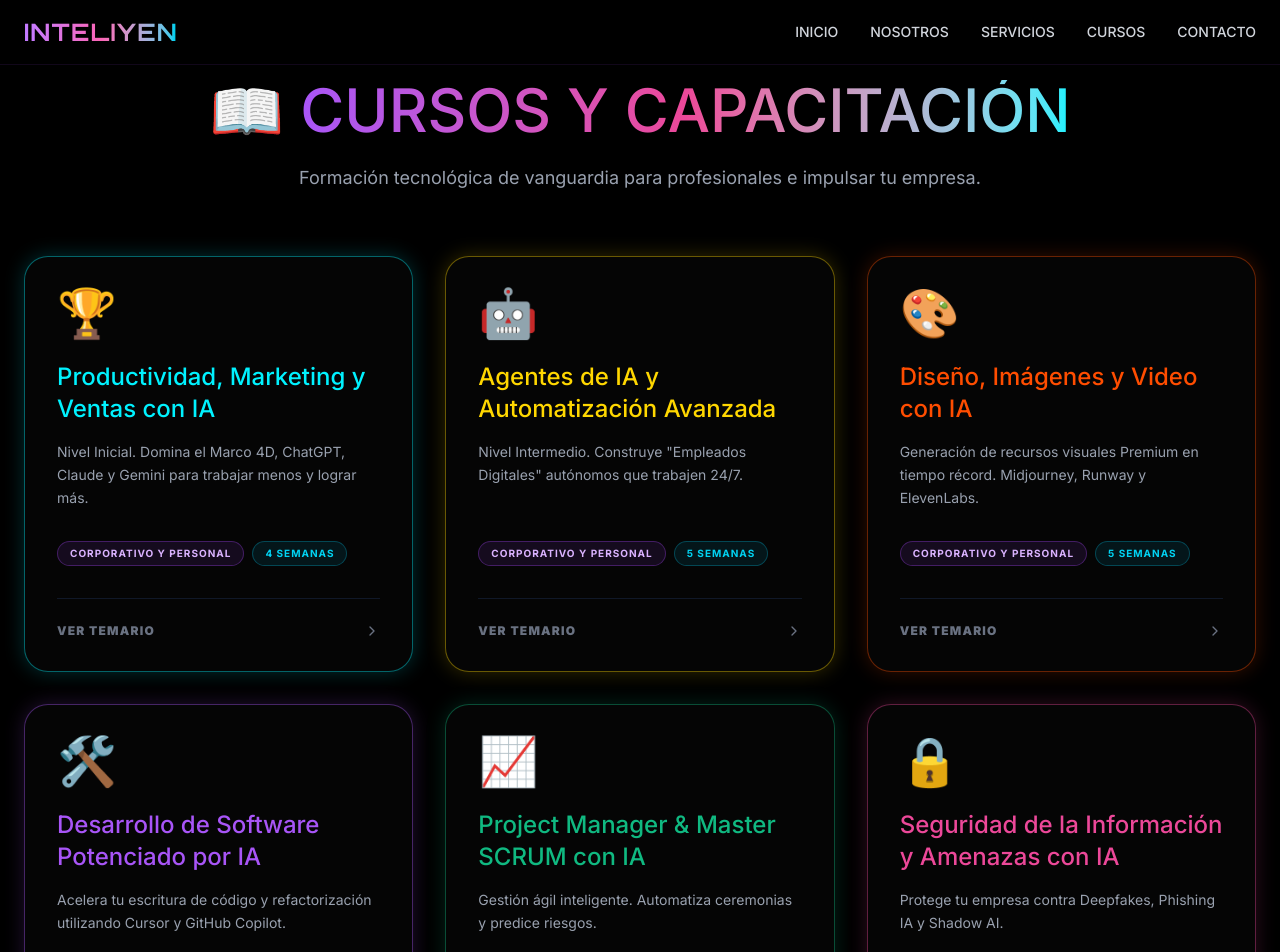
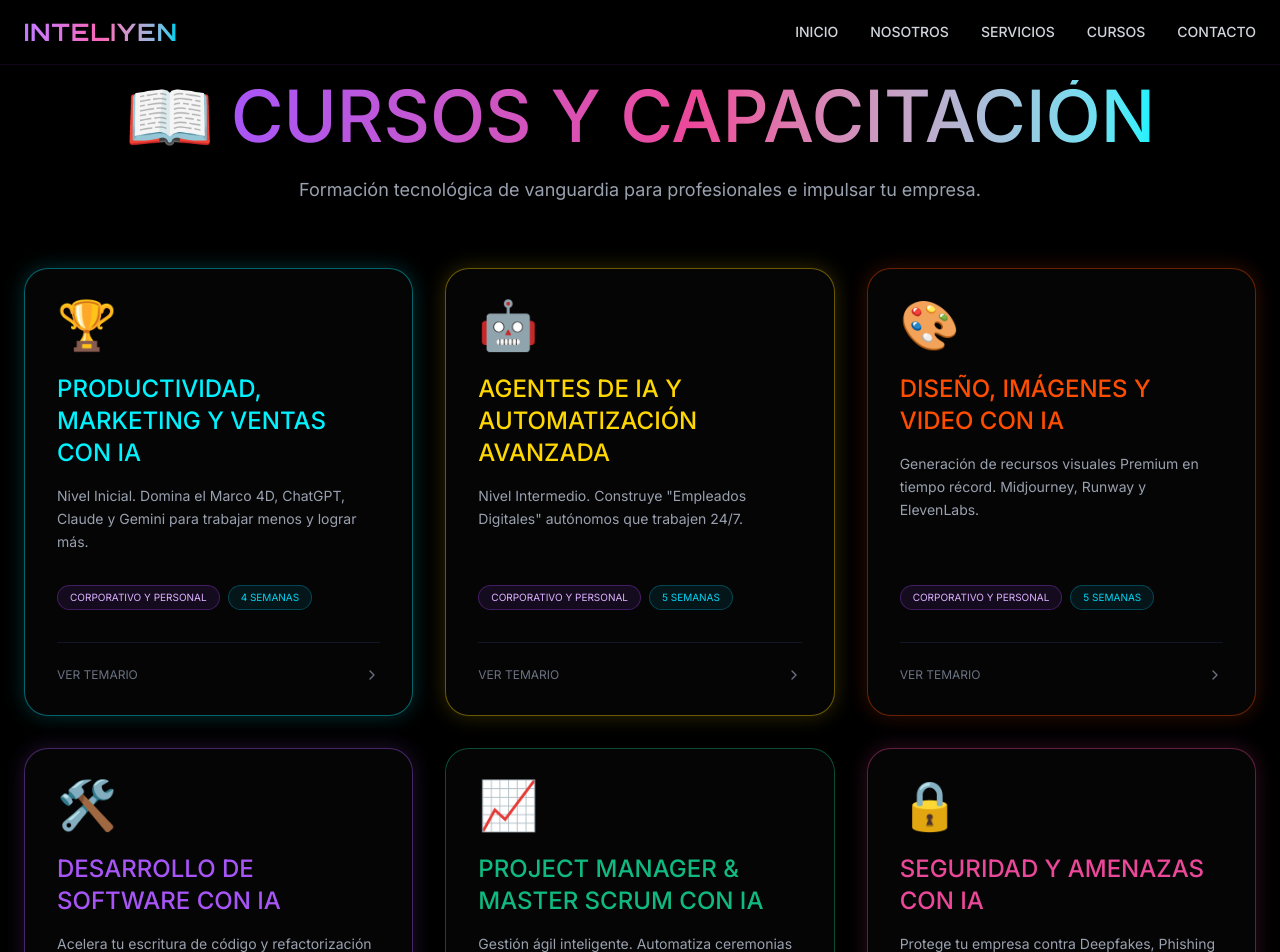
Before and after one commit to inteliyentecnologia-blip/inteliyen-web, a React (Vite) app: page /cursos in a window 1280 px wide. Shown: the top 952 px of the page. Built offline with nearby package versions, Linux system fonts and the light colour scheme.

Commit message:
fix: restaurando tipografia wide y cargando 6 cursos

```diff
--- a/src/app/data/coursesData.ts
+++ b/src/app/data/coursesData.ts
@@ -9,7 +9,7 @@ export const coursesData = [
     audience: 'Público en general, emprendedores, administrativos, vendedores y cualquier persona con CERO conocimiento de tecnología.',
     modules: [
       "Módulo 1: Mi Primer Asistente y el 'Zoológico' de la IA\n• Las 4 Reglas de Oro (El Marco 4D): Delegar, Describir, Discernir y Diligencia.\n• Los 3 Ingredientes Mágicos (Cómo piensa el robot).\n• El Zoológico: ChatGPT, Claude, Gemini y Perplexity.",
-      "Módulo 2: Cómo hablarle al Robot (Ingeniería de Prompts)\n• Saber explicar: El secreto de las instrucciones claras y directas.\n• Las 3 piezas del Prompt: Qué quiero, Cómo lo quiero y Cómo debe actuar.\n• Trucos de experto: Inyectar contexto, ejemplos Few-Shot y pensar paso a paso.",
+      "Módulo 2: Cómo hablarle al Robot (Ingeniería de Prompts)\n• Saber explicar: El secreto de las instrucciones claras y directas.\n• Las 3 piezas del Prompt: Producto, Proceso y Comportamiento.\n• Trucos de experto: Inyectar contexto, ejemplos Few-Shot y pensar paso a paso.",
       "Módulo 3: La Máquina de Ventas y Marketing\n• Marketing de Contenidos: Calendarios y anuncios persuasivos en 5 min.\n• Ventas: Cold Emails B2B hiper-personalizados.\n• Atención al Cliente: Respuestas rápidas con empatía.",
       "Módulo 4: Herramientas del Día a Día\n• NotebookLM: Preguntas directas a tus PDFs.\n• Canva Magic Studio: Presentaciones y posts con un clic.\n• IA en tu teléfono: Dictado de tareas en tiempo real."
     ]
@@ -23,10 +23,10 @@ export const coursesData = [
     duration: '5 semanas',
     audience: 'Dueños de negocio, líderes de operaciones y personas que quieren construir agentes reales.',
     modules: [
-      "Módulo 1: De Chatbots a Agentes Autónomos\n• La diferencia real: Un chat solo responde; un agente piensa y decide.\n• Ecosistema Open Source: Por qué usar n8n para libertad total.\n• Mapeo de procesos: Tareas automatizables hoy mismo.",
+      "Módulo 1: De Chatbots a Agentes Autónomos\n• La diferencia real: Un chat solo responde; un agente piensa y decide.\n• Ecosistema Open Source: n8n para libertad total.\n• Mapeo de procesos: Tareas automatizables hoy mismo.",
       "Módulo 2: El Cerebro del Agente (Claude & Lógica)\n• Por qué Claude es el mejor para reglas estrictas.\n• System Prompts y árboles de decisión.\n• Gestión de memoria del agente.",
       "Módulo 3: Orquestación Maestra con n8n\n• Instalación y entendimiento de Nodos.\n• Conexiones API seguras y Webhooks.\n• Enseñar al sistema a escuchar correos y formularios.",
-      "Módulo 4: Proyectos Reales y Mantenimiento\n• Proyecto 1: Agente Analista (Excel a Slack/WhatsApp).\n• Proyecto 2: Agente de Soporte con manuales internos.\n• Prevención de errores y actualizaciones."
+      "Módulo 4: Proyectos Reales\n• Proyecto 1: Agente Analista (Excel a Slack/WhatsApp).\n• Proyecto 2: Agente de Soporte con manuales internos.\n• Prevención de errores y actualizaciones."
     ]
   },
   {
@@ -38,8 +38,8 @@ export const coursesData = [
     duration: '5 semanas',
     audience: 'Diseñadores, mercadólogos, community managers y creativos.',
     modules: [
-      "Módulo 1: Dirección de Arte Prompteada\n• Batalla: Midjourney V6 vs DALL-E 3 vs Stable Diffusion.\n• Anatomía de un Prompt visual: Iluminación y estilo.\n• Consistencia de personajes para marcas.",
-      "Módulo 2: Diseño Gráfico y Branding Aumentado\n• Photoshop: Relleno generativo con Adobe Firefly.\n• Logotipos y vectorización rápida.\n• Brand Kit consistente 100% con IA.",
+      "Módulo 1: Dirección de Arte Prompteada\n• Batalla: Midjourney V6 vs DALL-E 3.\n• Anatomía de un Prompt visual: Iluminación y estilo.\n• Consistencia de personajes para marcas.",
+      "Módulo 2: Diseño Gráfico y Branding\n• Photoshop: Relleno generativo con Adobe Firefly.\n• Logotipos y vectorización rápida.\n• Brand Kit consistente 100% con IA.",
       "Módulo 3: La Revolución Audiovisual\n• Video: Runway, Sora y Haiper.\n• Voz: Clonación profesional con ElevenLabs.",
       "Módulo 4: Avatares y Derechos de Autor\n• HeyGen: Avatares para capacitación sin cámaras.\n• Edición basada en texto (Descript) y legalidad."
     ]
@@ -47,16 +47,16 @@ export const coursesData = [
   {
     id: 4,
     icon: '🛠️',
-    title: 'Desarrollo de Software Potenciado por IA',
+    title: 'Desarrollo de Software con IA',
     description: 'Acelera tu escritura de código y refactorización utilizando Cursor y GitHub Copilot.',
     audienceType: 'Ingeniería',
     duration: '6 semanas',
-    audience: 'Programadores (JR/SR), Arquitectos y estudiantes de ingeniería.',
+    audience: 'Programadores, Arquitectos y estudiantes de ingeniería.',
     modules: [
-      "Módulo 1: IDEs Inteligentes\n• Dominio de Cursor IDE y GitHub Copilot.\n• Autocompletado predictivo y generación de boilerplate.\n• Estructuras en React, Python o Node.js.",
-      "Módulo 2: IA como Pair Programmer\n• Traducción de código legacy.\n• Explicación de sistemas antiguos.\n• Regex y consultas SQL con lenguaje natural.",
-      "Módulo 3: Calidad, Testing y Debugging\n• Automatización de Unit Tests.\n• Refactorización y optimización de algoritmos.\n• Debugging asistido por terminal.",
-      "Módulo 4: Arquitectura y DevOps\n• Diseño de bases de datos relacionales con IA.\n• Documentación automática (Swagger/README).\n• Detección de vulnerabilidades de seguridad."
+      "Módulo 1: El Nuevo Entorno (IDEs Inteligentes)\n• Cursor IDE y GitHub Copilot.\n• Autocompletado predictivo y boilerplate.",
+      "Módulo 2: Pair Programming\n• Traducción de código legacy.\n• Consultas SQL con lenguaje natural.",
+      "Módulo 3: Calidad y Testing\n• Automatización de Unit Tests.\n• Refactorización y Debugging asistido.",
+      "Módulo 4: Arquitectura y DevOps\n• Diseño de bases de datos con IA.\n• Documentación automática (Swagger/README)."
     ]
   },
   {
@@ -68,24 +68,24 @@ export const coursesData = [
     duration: '4 semanas',
     audience: 'Líderes de equipo, Product Owners, Scrum Masters y directores.',
     modules: [
-      "Módulo 1: Agilidad en la Era IA\n• SCRUM y el nuevo rol del Orquestador de IA.",
-      "Módulo 2: Gestión Inteligente del Backlog\n• Redacción de Historias de Usuario con Claude.\n• Estimación de Story Points basada en datos.\n• División automática de Épicas.",
+      "Módulo 1: Agilidad en la Era IA\n• SCRUM y el rol del Orquestador de IA.",
+      "Módulo 2: Gestión de Backlog\n• Historias de Usuario con Claude.\n• Estimación de Story Points con datos.",
       "Módulo 3: Automatización de Ceremonias\n• Daily Standups y minutas automáticas.\n• Integración con Jira y Asana.",
-      "Módulo 4: Predicción de Riesgos\n• Análisis predictivo de retrasos.\n• Reportes ejecutivos semanales automáticos.\n• Comunicación difícil y manejo de crisis."
+      "Módulo 4: Predicción de Riesgos\n• Análisis predictivo de retrasos.\n• Reportes ejecutivos automáticos."
     ]
   },
   {
     id: 6,
     icon: '🔒',
-    title: 'Seguridad de la Información y Amenazas con IA',
+    title: 'Seguridad y Amenazas con IA',
     description: 'Protege tu empresa contra Deepfakes, Phishing IA y Shadow AI.',
     audienceType: 'Seguridad / Legal',
     duration: '4 semanas',
-    audience: 'Directores TI (CTOs, CISOs), equipos legales y Recursos Humanos.',
+    audience: 'Directores TI (CTOs, CISOs), equipos legales y RRHH.',
     modules: [
       "Módulo 1: El Nuevo Paisaje de Ataques\n• Spear-Phishing Generativo y Deepfakes.\n• Inyección de Prompts en chatbots corporativos.",
       "Módulo 2: Escudo Defensivo\n• Detección de anomalías con Machine Learning.\n• Bloqueo automático de malware.",
-      "Módulo 3: Privacidad y Shadow AI\n• Riesgos de IAs públicas vs Entornos Enterprise.\n• Control de fugas de datos en RRHH.",
+      "Módulo 3: Privacidad y Shadow AI\n• Riesgos de IAs públicas vs Entornos Enterprise.\n• Control de fugas de datos.",
       "Módulo 4: Gobernanza y Política\n• Manual de Uso Aceptable de IA.\n• Protocolos ante brechas de datos."
     ]
   }
--- a/src/app/pages/CourseDetailPage.tsx
+++ b/src/app/pages/CourseDetailPage.tsx
@@ -14,7 +14,7 @@ export default function CourseDetailPage() {
   return (
     <div className="min-h-screen bg-black text-white pb-20">
       <div className="max-w-5xl mx-auto px-6 pt-24">
-        <Link to="/cursos" className="text-cyan-400 hover:text-cyan-300 mb-8 inline-block font-bold uppercase tracking-widest text-sm">← Volver a Cursos</Link>
+        <Link to="/cursos" className="text-cyan-400 hover:text-cyan-300 mb-8 inline-block uppercase text-sm">← Volver a Cursos</Link>
 
         <div className="bg-[#050505] border border-gray-800 p-10 rounded-[2.5rem] shadow-2xl relative overflow-hidden mb-12">
           <span className="text-6xl mb-6 block">{course.icon}</span>
@@ -22,8 +22,8 @@ export default function CourseDetailPage() {
             {course.title}
           </h1>
           <p className="text-xl text-gray-300 mb-10 leading-relaxed max-w-3xl">{course.description}</p>
-          <p className="text-cyan-400 mb-10 text-lg">🎯 <strong>Dirigido a:</strong> {course.audience}</p>
-          <a href="https://wa.me/523314494403" target="_blank" className="inline-block bg-gradient-to-r from-[#A855F7] to-[#00F2FF] px-12 py-5 rounded-full font-bold text-lg shadow-[0_0_20px_rgba(0,242,255,0.4)]">Solicitar Información por WhatsApp</a>
+          <p className="text-cyan-400 mb-10 text-lg uppercase">🎯 Dirigido a: {course.audience}</p>
+          <a href="https://wa.me/523314494403" target="_blank" className="inline-block bg-gradient-to-r from-[#A855F7] to-[#00F2FF] px-12 py-5 rounded-full text-lg shadow-[0_0_20px_rgba(0,242,255,0.4)]">Solicitar Información por WhatsApp</a>
         </div>
 
         <h2 className="text-4xl text-center mb-12 uppercase">Temario del Curso</h2>
@@ -32,7 +32,7 @@ export default function CourseDetailPage() {
             const parts = m.split('\n•');
             return (
               <div key={i} className="bg-[#050505] border border-gray-800 p-10 rounded-[2rem] hover:border-[#A855F7]/40 transition-colors">
-                <h3 className="text-2xl text-cyan-400 mb-6">{parts[0]}</h3>
+                <h3 className="text-2xl text-cyan-400 mb-6 uppercase">{parts[0]}</h3>
                 <ul className="space-y-4">
                   {parts.slice(1).map((bullet, bi) => (
                     <li key={bi} className="flex items-start gap-3">
--- a/src/app/pages/CoursesListPage.tsx
+++ b/src/app/pages/CoursesListPage.tsx
@@ -8,7 +8,7 @@ const getCardStyle = (id: number) => {
     2: { text: 'text-[#FFD700]', border: 'border-[#FFD700]/40', glow: 'shadow-[0_0_20px_rgba(255,215,0,0.2)]' },
     3: { text: 'text-[#FF4D00]', border: 'border-[#FF4D00]/40', glow: 'shadow-[0_0_20px_rgba(255,77,0,0.2)]' },
     4: { text: 'text-[#A855F7]', border: 'border-[#A855F7]/40', glow: 'shadow-[0_0_20px_rgba(168,85,247,0.2)]' },
-    5: { text: 'text-[#10B981]', border: 'border-[#10B981]/40', glow: 'shadow-[0_0_20px_rgba(16,185,129,0.2)]' },
+    5: { text: 'text-[#10B981]', border: 'border-[#10B981]/40', glow: 'shadow-[0_0_20_rgba(16,185,129,0.2)]' },
     6: { text: 'text-[#EC4899]', border: 'border-[#EC4899]/40', glow: 'shadow-[0_0_20px_rgba(236,72,153,0.2)]' },
   };
   return styles[id] || styles[1];
@@ -19,7 +19,7 @@ export default function CoursesListPage() {
     <div className="min-h-screen bg-black text-white py-20 px-6">
 
       <div className="text-center mb-16 px-4">
-        <h1 className="text-4xl md:text-6xl flex items-center justify-center gap-4 uppercase">
+        <h1 className="text-5xl md:text-7xl flex items-center justify-center gap-4 uppercase">
           <span>📖</span>
           <span className="text-transparent bg-clip-text bg-gradient-to-r from-[#A855F7] via-[#EC4899] to-[#00F2FF]">
             Cursos y Capacitación
@@ -37,7 +37,8 @@ export default function CoursesListPage() {
             <div key={course.id} className={`bg-[#050505] border ${style.border} rounded-3xl p-8 flex flex-col transition-all duration-300 ${style.glow} hover:scale-[1.02]`}>
               <div className="text-5xl mb-6">{course.icon}</div>
 
-              <h2 className={`text-2xl mb-4 ${style.text}`}>
+              {/* QUITAMOS EL font-bold PARA QUE ENTRE TU TIPOGRAFÍA WIDE */}
+              <h2 className={`text-2xl mb-4 ${style.text} uppercase`}>
                 {course.title}
               </h2>
 
@@ -46,16 +47,16 @@ export default function CoursesListPage() {
               </p>
 
               <div className="flex flex-wrap gap-2 mb-8">
-                <span className="px-3 py-1 rounded-full border border-purple-500/30 bg-purple-500/10 text-purple-300 text-[10px] font-bold uppercase tracking-widest">
+                <span className="px-3 py-1 rounded-full border border-purple-500/30 bg-purple-500/10 text-purple-300 text-[10px] uppercase">
                   {course.audienceType}
                 </span>
-                <span className="px-3 py-1 rounded-full border border-cyan-500/30 bg-cyan-500/10 text-cyan-400 text-[10px] font-bold uppercase tracking-widest">
+                <span className="px-3 py-1 rounded-full border border-cyan-500/30 bg-cyan-500/10 text-cyan-400 text-[10px] uppercase">
                   {course.duration}
                 </span>
               </div>
 
               <div className="mt-auto pt-6 border-t border-gray-900">
-                <Link to={`/cursos/${course.id}`} className="flex items-center justify-between text-xs font-black uppercase tracking-widest text-gray-500 hover:text-white transition-colors">
+                <Link to={`/cursos/${course.id}`} className="flex items-center justify-between text-xs uppercase text-gray-500 hover:text-white transition-colors">
                   Ver temario
                   <ChevronRight className="w-4 h-4" />
                 </Link>
```
Also changed, not shown: 5 other files (tests, documents, lock files or other folders).
